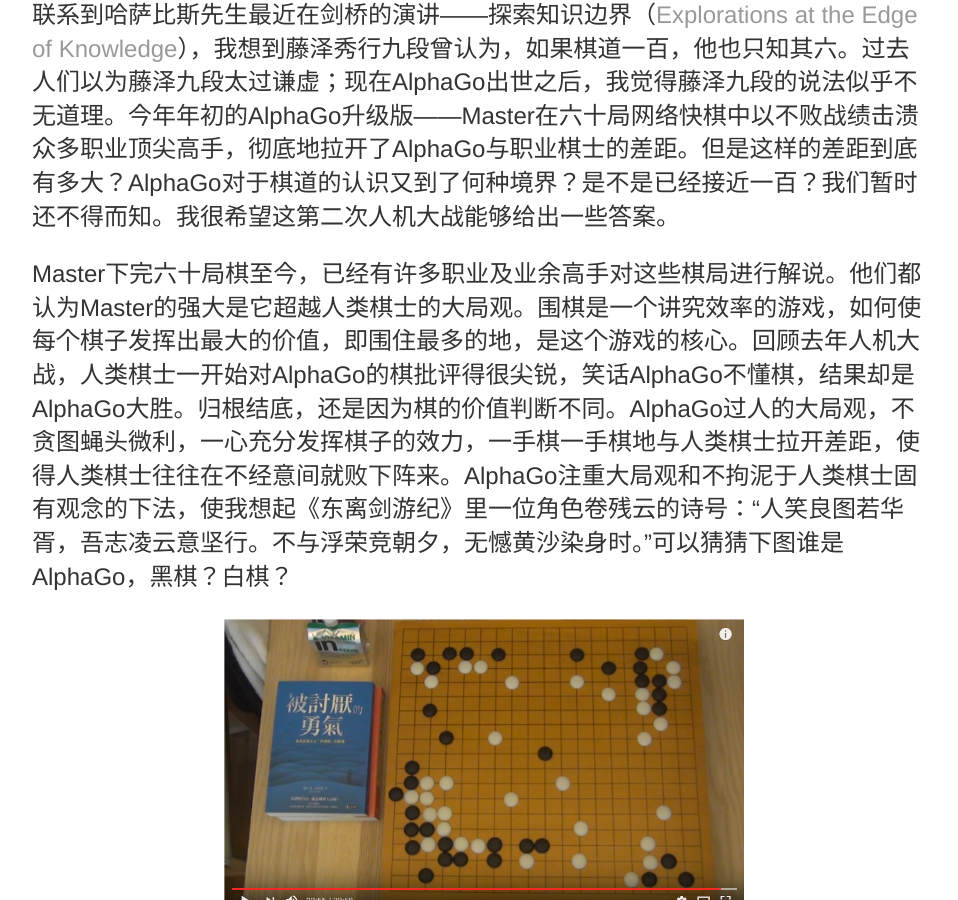
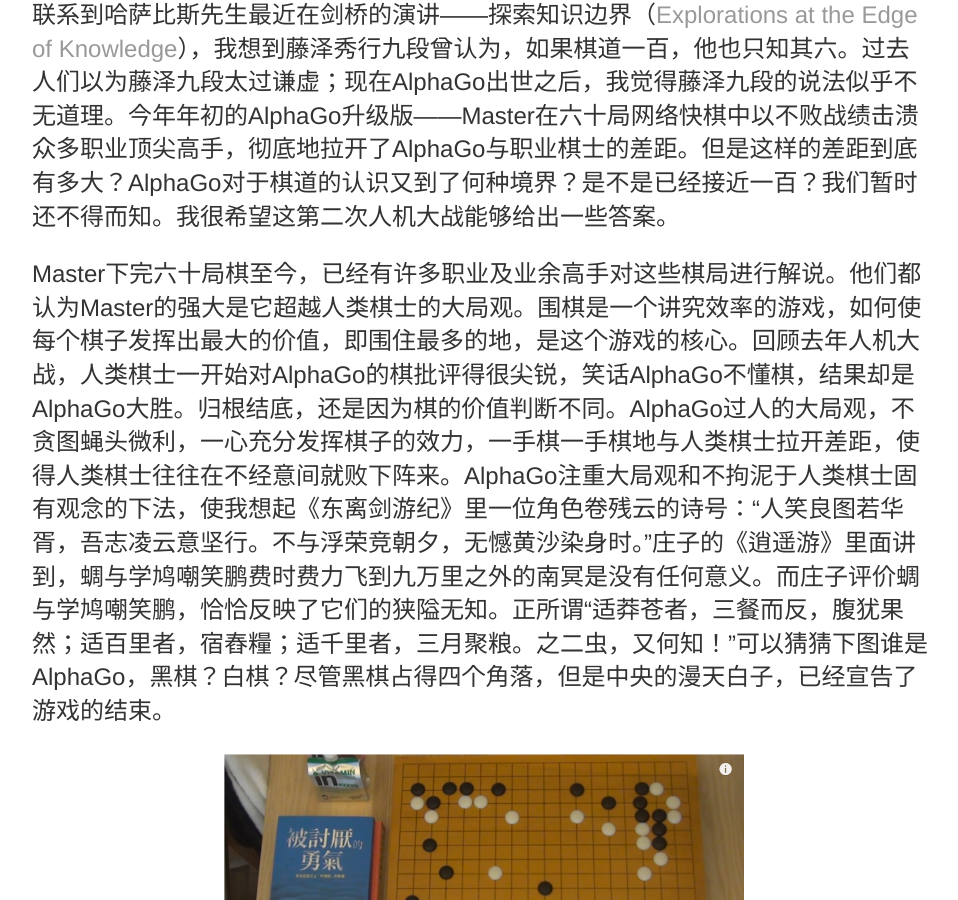
Before and after one commit to xin-huang/xin-huang.github.io, a Jekyll site: the page built from _posts/2017-04-23-写在二次人机大战之前.md, in a window 1280 px wide and 900 px high, scrolled down 390 px. Shown: the whole window, without its empty margins (160-1118 px from the left). Built offline with Jekyll 4.4.1, drawn with Linux system fonts in a browser that asks for light colours; some web fonts are replaced; comment, search, counter and statistics services are not loaded.

Commit message:
Update 2017-04-23-写在二次人机大战之前.md

```diff
--- a/_posts/2017-04-23-写在二次人机大战之前.md
+++ b/_posts/2017-04-23-写在二次人机大战之前.md
@@ -9,7 +9,7 @@
 
 联系到哈萨比斯先生最近在剑桥的演讲——探索知识边界（[Explorations at the Edge of Knowledge](https://www.youtube.com/watch?v=ZyUFy29z3Cw)），我想到藤泽秀行九段曾认为，如果棋道一百，他也只知其六。过去人们以为藤泽九段太过谦虚；现在AlphaGo出世之后，我觉得藤泽九段的说法似乎不无道理。今年年初的AlphaGo升级版——Master在六十局网络快棋中以不败战绩击溃众多职业顶尖高手，彻底地拉开了AlphaGo与职业棋士的差距。但是这样的差距到底有多大？AlphaGo对于棋道的认识又到了何种境界？是不是已经接近一百？我们暂时还不得而知。我很希望这第二次人机大战能够给出一些答案。
 
-Master下完六十局棋至今，已经有许多职业及业余高手对这些棋局进行解说。他们都认为Master的强大是它超越人类棋士的大局观。围棋是一个讲究效率的游戏，如何使每个棋子发挥出最大的价值，即围住最多的地，是这个游戏的核心。回顾去年人机大战，人类棋士一开始对AlphaGo的棋批评得很尖锐，笑话AlphaGo不懂棋，结果却是AlphaGo大胜。归根结底，还是因为棋的价值判断不同。AlphaGo过人的大局观，不贪图蝇头微利，一心充分发挥棋子的效力，一手棋一手棋地与人类棋士拉开差距，使得人类棋士往往在不经意间就败下阵来。AlphaGo注重大局观和不拘泥于人类棋士固有观念的下法，使我想起《东离剑游纪》里一位角色卷残云的诗号：“人笑良图若华胥，吾志凌云意坚行。不与浮荣竞朝夕，无憾黄沙染身时。”可以猜猜下图谁是AlphaGo，黑棋？白棋？
+Master下完六十局棋至今，已经有许多职业及业余高手对这些棋局进行解说。他们都认为Master的强大是它超越人类棋士的大局观。围棋是一个讲究效率的游戏，如何使每个棋子发挥出最大的价值，即围住最多的地，是这个游戏的核心。回顾去年人机大战，人类棋士一开始对AlphaGo的棋批评得很尖锐，笑话AlphaGo不懂棋，结果却是AlphaGo大胜。归根结底，还是因为棋的价值判断不同。AlphaGo过人的大局观，不贪图蝇头微利，一心充分发挥棋子的效力，一手棋一手棋地与人类棋士拉开差距，使得人类棋士往往在不经意间就败下阵来。AlphaGo注重大局观和不拘泥于人类棋士固有观念的下法，使我想起《东离剑游纪》里一位角色卷残云的诗号：“人笑良图若华胥，吾志凌云意坚行。不与浮荣竞朝夕，无憾黄沙染身时。”庄子的《逍遥游》里面讲到，蜩与学鸠嘲笑鹏费时费力飞到九万里之外的南冥是没有任何意义。而庄子评价蜩与学鸠嘲笑鹏，恰恰反映了它们的狭隘无知。正所谓“适莽苍者，三餐而反，腹犹果然；适百里者，宿舂糧；适千里者，三月聚粮。之二虫，又何知！”可以猜猜下图谁是AlphaGo，黑棋？白棋？尽管黑棋占得四个角落，但是中央的漫天白子，已经宣告了游戏的结束。
 
 ![img](/images/20170423135449.png){: .center-image }
 
```
